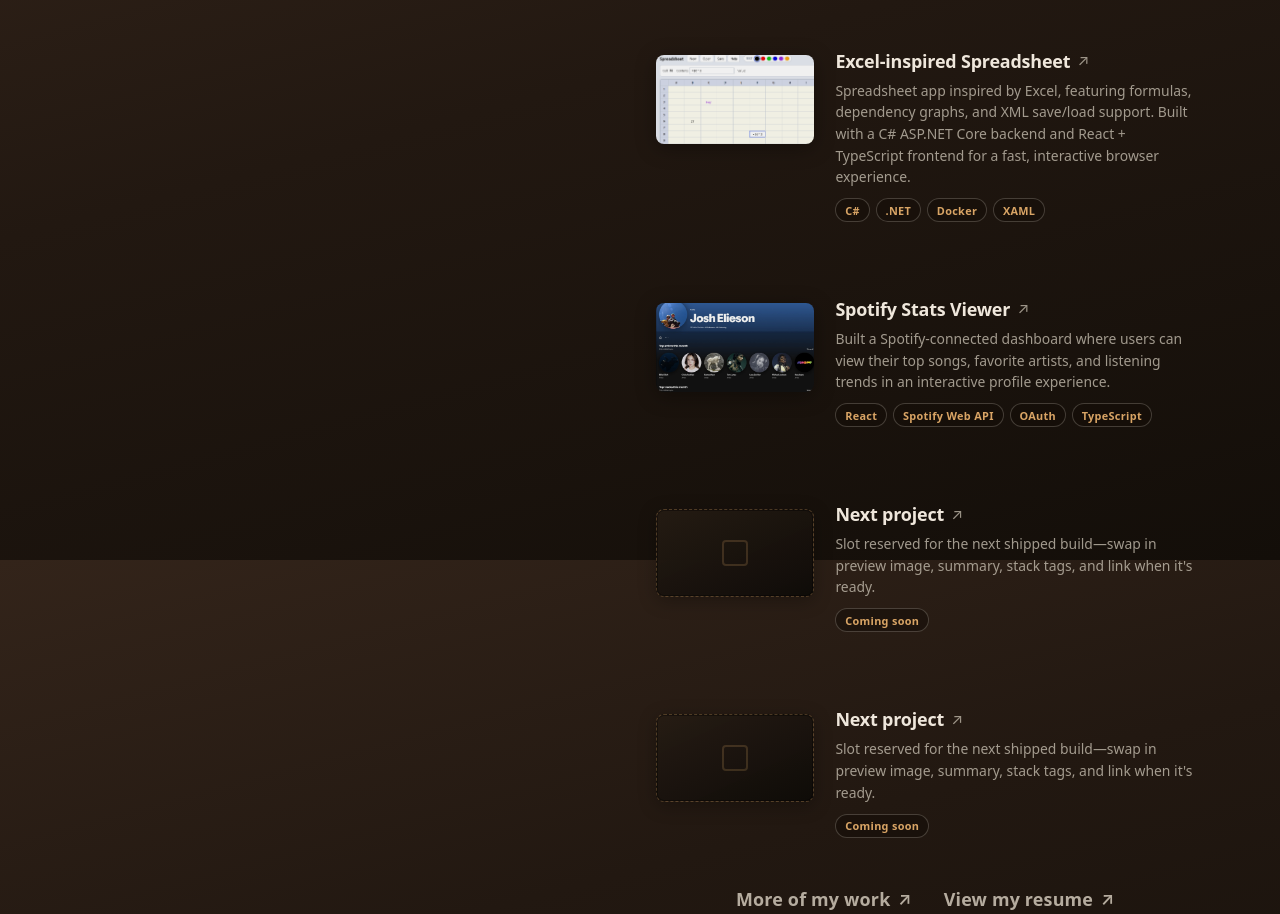
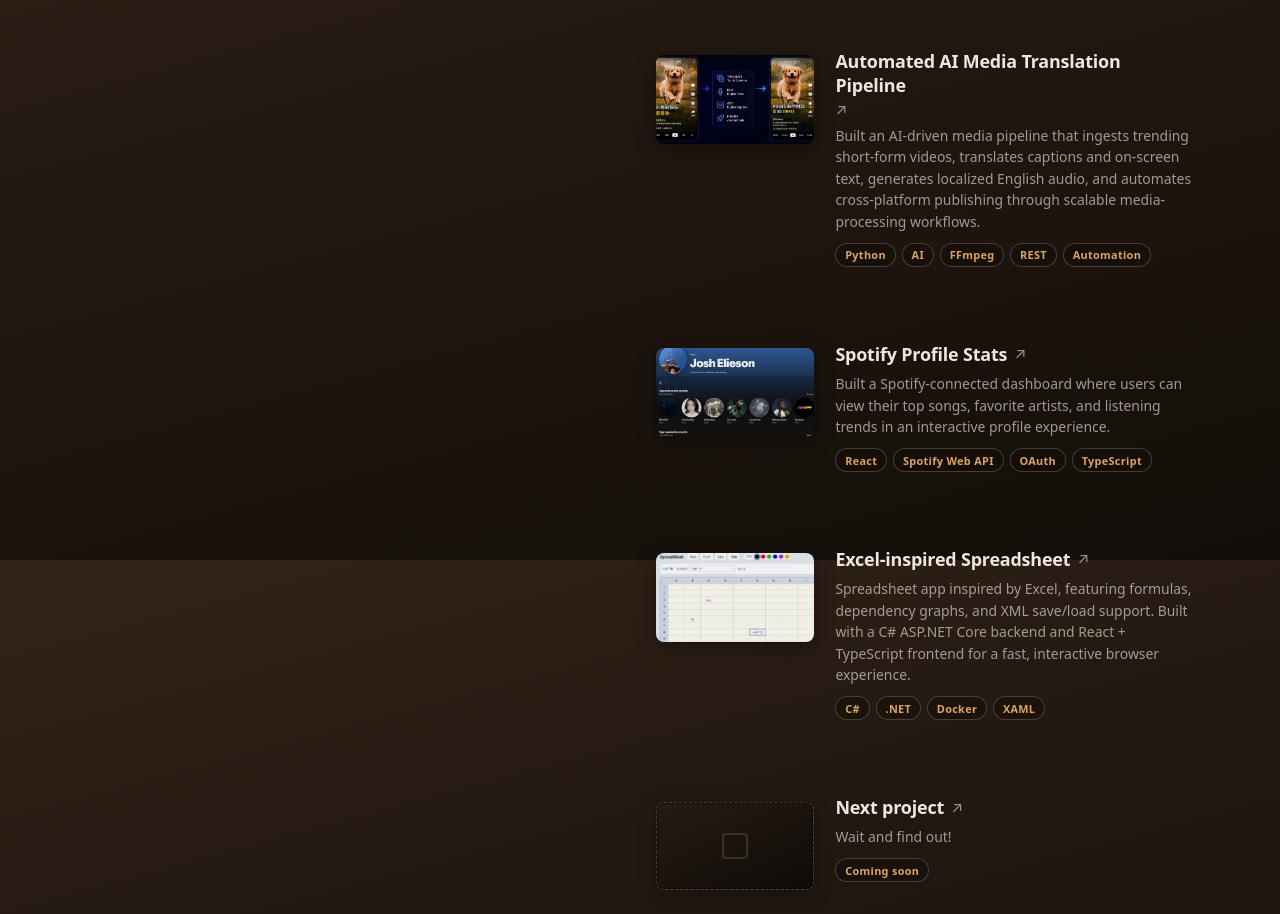
Before and after one commit to JoshElieson/JoshElieson---Personal-Website, a website built with Vite: page index.html in a window 1280 px wide. Shown: the part 1840-2754 px from the top of the page. Built offline with nearby package versions, Linux system fonts and the light colour scheme.

Commit message:
updates to projects

```diff
--- a/index.html
+++ b/index.html
@@ -297,6 +297,74 @@
           <li class="project-card">
             <a
               class="project-card__link"
+              href="https://github.com/JoshElieson/short-form-content"
+              target="_blank"
+              rel="noopener noreferrer"
+              aria-label="Automated AI media translation pipeline — GitHub repository"
+            >
+              <img
+                class="project-card__image"
+                src="/media-translation-pipeline-preview.png"
+                alt="Infographic: short-form video localized from Chinese captions and UI to English dub and captions, with translate, dub, captions, and publish steps"
+                loading="lazy"
+                decoding="async"
+              />
+              <div class="project-card__content">
+                <div class="project-card__heading">
+                  <h3 class="project-card__title">Automated AI Media Translation Pipeline</h3>
+                  <span class="project-card__ext-arrow" aria-hidden="true"></span>
+                </div>
+                <p class="project-card__description">
+                  Built an AI-driven media pipeline that ingests trending short-form videos, translates captions and
+                  on-screen text, generates localized English audio, and automates cross-platform publishing through
+                  scalable media-processing workflows.
+                </p>
+                <ul class="project-card__tags" aria-label="Technologies used">
+                  <li>Python</li>
+                  <li>AI</li>
+                  <li>FFmpeg</li>
+                  <li>REST</li>
+                  <li>Automation</li>
+                </ul>
+              </div>
+            </a>
+          </li>
+          <li class="project-card">
+            <a
+              class="project-card__link"
+              href="https://spotify-viewer-sigma.vercel.app/"
+              target="_blank"
+              rel="noopener noreferrer"
+              aria-label="Spotify profile stats project"
+            >
+              <img
+                class="project-card__image"
+                src="/spotify-viewer-preview.png"
+                alt="Spotify profile stats dashboard showing top artists and tracks"
+                loading="lazy"
+                decoding="async"
+              />
+              <div class="project-card__content">
+                <div class="project-card__heading">
+                  <h3 class="project-card__title">Spotify Profile Stats</h3>
+                  <span class="project-card__ext-arrow" aria-hidden="true"></span>
+                </div>
+                <p class="project-card__description">
+                  Built a Spotify-connected dashboard where users can view their top songs, favorite artists, and listening
+                  trends in an interactive profile experience.
+                </p>
+                <ul class="project-card__tags" aria-label="Technologies used">
+                  <li>React</li>
+                  <li>Spotify Web API</li>
+                  <li>OAuth</li>
+                  <li>TypeScript</li>
+                </ul>
+              </div>
+            </a>
+          </li>
+          <li class="project-card">
+            <a
+              class="project-card__link"
               href="https://excel-clone-eosin.vercel.app/"
               target="_blank"
               rel="noopener noreferrer"
@@ -328,57 +396,6 @@
             </a>
           </li>
           <li class="project-card">
-            <a
-              class="project-card__link"
-              href="https://spotify-viewer-sigma.vercel.app/"
-              target="_blank"
-              rel="noopener noreferrer"
-              aria-label="Spotify stats viewer project"
-            >
-              <img
-                class="project-card__image"
-                src="/spotify-viewer-preview.png"
-                alt="Spotify stats viewer showing top artists and tracks"
-                loading="lazy"
-                decoding="async"
-              />
-              <div class="project-card__content">
-                <div class="project-card__heading">
-                  <h3 class="project-card__title">Spotify Stats Viewer</h3>
-                  <span class="project-card__ext-arrow" aria-hidden="true"></span>
-                </div>
-                <p class="project-card__description">
-                  Built a Spotify-connected dashboard where users can view their top songs, favorite artists, and listening
-                  trends in an interactive profile experience.
-                </p>
-                <ul class="project-card__tags" aria-label="Technologies used">
-                  <li>React</li>
-                  <li>Spotify Web API</li>
-                  <li>OAuth</li>
-                  <li>TypeScript</li>
-                </ul>
-              </div>
-            </a>
-          </li>
-          <li class="project-card">
-            <a class="project-card__link" href="#" aria-label="Upcoming project placeholder">
-              <div class="project-card__image project-card__image--slot" aria-hidden="true"></div>
-              <div class="project-card__content">
-                <div class="project-card__heading">
-                  <h3 class="project-card__title">Next project</h3>
-                  <span class="project-card__ext-arrow" aria-hidden="true"></span>
-                </div>
-                <p class="project-card__description">
-                  Slot reserved for the next shipped build—swap in preview image, summary, stack tags, and link when it's
-                  ready.
-                </p>
-                <ul class="project-card__tags" aria-label="Technologies used">
-                  <li>Coming soon</li>
-                </ul>
-              </div>
-            </a>
-          </li>
-          <li class="project-card">
             <a class="project-card__link" href="#" aria-label="Upcoming project placeholder, second slot">
               <div class="project-card__image project-card__image--slot" aria-hidden="true"></div>
               <div class="project-card__content">
@@ -386,10 +403,7 @@
                   <h3 class="project-card__title">Next project</h3>
                   <span class="project-card__ext-arrow" aria-hidden="true"></span>
                 </div>
-                <p class="project-card__description">
-                  Slot reserved for the next shipped build—swap in preview image, summary, stack tags, and link when it's
-                  ready.
-                </p>
+                <p class="project-card__description">Wait and find out!</p>
                 <ul class="project-card__tags" aria-label="Technologies used">
                   <li>Coming soon</li>
                 </ul>
```
Also changed, not shown: public/media-translation-pipeline-preview.png (added).
